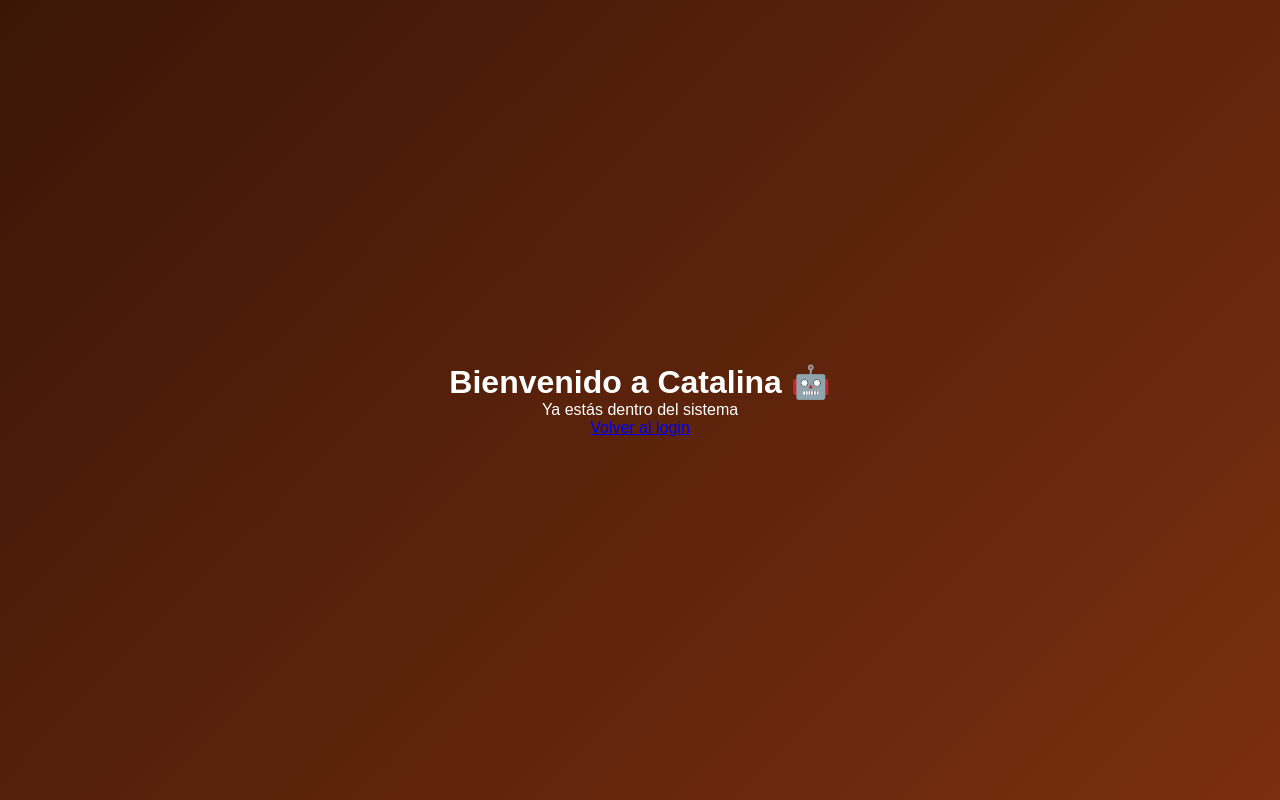
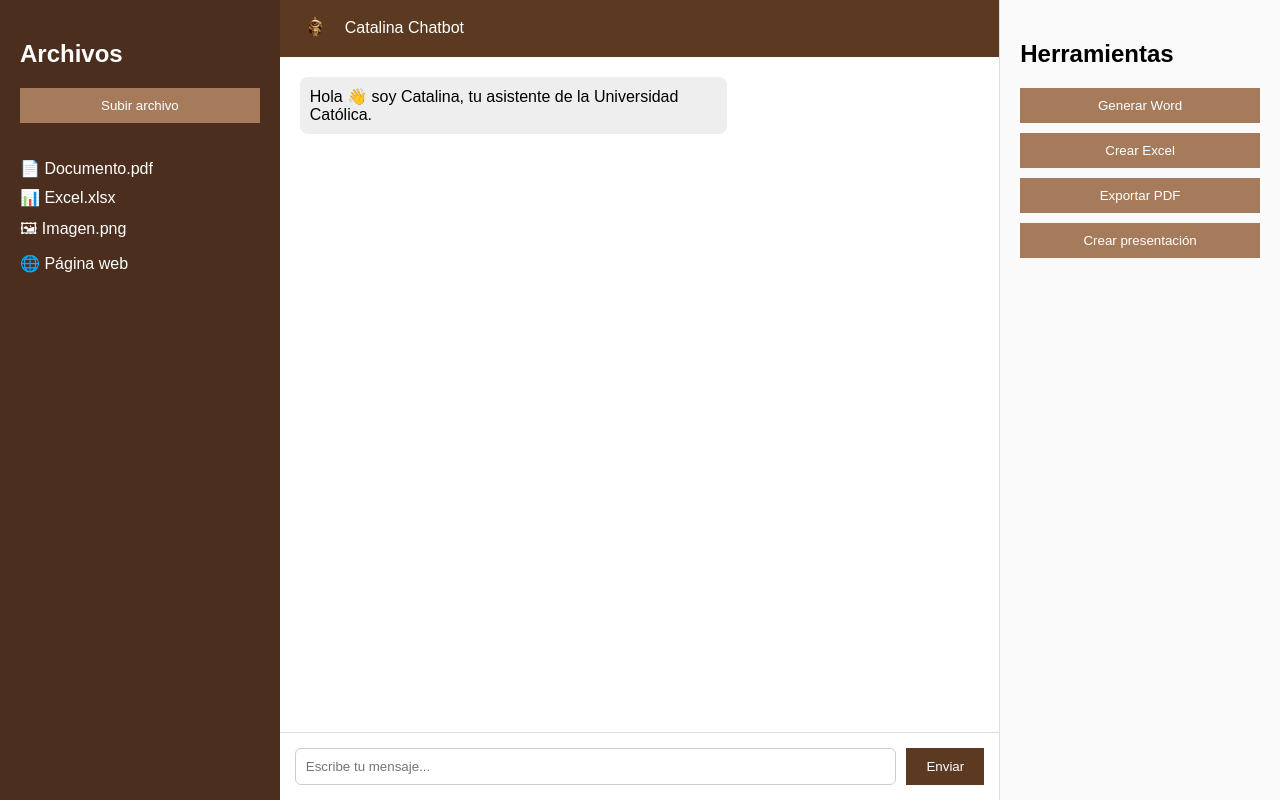
Before and after one commit to johanpard0/IngenieriaWeb-Proyecto, a FastAPI app: page /chat in a window 1280 px wide. Run offline with FastAPI, Linux system fonts and the light colour scheme.

Commit message:
Chat bot, prueba

```diff
--- /dev/null
+++ b/frontend/static/css/chat.css
@@ -0,0 +1,128 @@
+body{
+margin:0;
+font-family:Arial, Helvetica, sans-serif;
+background:#f4f4f4;
+}
+
+.layout{
+display:flex;
+height:100vh;
+}
+
+/* LEFT PANEL */
+
+.left-panel{
+width:20%;
+background:#4b2e1e;
+color:white;
+padding:20px;
+}
+
+.left-panel h2{
+margin-bottom:20px;
+}
+
+.upload{
+width:100%;
+padding:10px;
+background:#a67b5b;
+border:none;
+color:white;
+cursor:pointer;
+margin-bottom:20px;
+}
+
+.files{
+list-style:none;
+padding:0;
+}
+
+.files li{
+margin-bottom:10px;
+}
+
+/* CHAT */
+
+.chat-panel{
+width:60%;
+display:flex;
+flex-direction:column;
+background:white;
+}
+
+.chat-header{
+background:#5c3a21;
+color:white;
+padding:15px;
+display:flex;
+align-items:center;
+gap:10px;
+}
+
+.chat-header img{
+width:40px;
+}
+
+.chat-messages{
+flex:1;
+padding:20px;
+overflow-y:auto;
+}
+
+.user-message{
+background:#d7ccc8;
+padding:10px;
+margin-bottom:10px;
+border-radius:8px;
+align-self:flex-end;
+max-width:60%;
+}
+
+.bot-message{
+background:#eee;
+padding:10px;
+margin-bottom:10px;
+border-radius:8px;
+max-width:60%;
+}
+
+.chat-input{
+display:flex;
+padding:15px;
+border-top:1px solid #ddd;
+}
+
+.chat-input input{
+flex:1;
+padding:10px;
+border:1px solid #ccc;
+border-radius:6px;
+}
+
+.chat-input button{
+margin-left:10px;
+padding:10px 20px;
+background:#5c3a21;
+color:white;
+border:none;
+cursor:pointer;
+}
+
+/* RIGHT PANEL */
+
+.right-panel{
+width:20%;
+background:#fafafa;
+padding:20px;
+border-left:1px solid #ddd;
+}
+
+.right-panel button{
+width:100%;
+padding:10px;
+margin-bottom:10px;
+background:#a67b5b;
+border:none;
+color:white;
+cursor:pointer;
+}
--- a/frontend/templates/chat.html
+++ b/frontend/templates/chat.html
@@ -1,17 +1,125 @@
 <!DOCTYPE html>
 <html lang="es">
+
 <head>
-  <meta charset="UTF-8">
-  <title>Catalina Chat</title>
-  <link rel="stylesheet" href="/static/css/styles.css">
+
+<meta charset="UTF-8">
+<meta name="viewport" content="width=device-width, initial-scale=1.0">
+
+<title>Catalina Chat</title>
+
+<link rel="stylesheet" href="/static/css/chat.css">
+
 </head>
+
 <body>
-  <div style="display:flex;justify-content:center;align-items:center;height:100vh;color:white;">
-    <div style="text-align:center;">
-      <h1>Bienvenido a Catalina 🤖</h1>
-      <p>Ya estás dentro del sistema</p>
-      <a href="/">Volver al login</a>
-    </div>
-  </div>
+
+<div class="layout">
+
+<!-- ================= LEFT PANEL ================= -->
+
+<div class="left-panel">
+
+<h2>Archivos</h2>
+
+<button class="upload">Subir archivo</button>
+
+<ul class="files">
+<li>📄 Documento.pdf</li>
+<li>📊 Excel.xlsx</li>
+<li>🖼 Imagen.png</li>
+<li>🌐 Página web</li>
+</ul>
+
+</div>
+
+
+<!-- ================= CHAT ================= -->
+
+<div class="chat-panel">
+
+<div class="chat-header">
+
+<img src="/static/images/Logosimple.png">
+<span>Catalina Chatbot</span>
+
+</div>
+
+<div class="chat-messages" id="chatMessages">
+
+<div class="bot-message">
+Hola 👋 soy Catalina, tu asistente de la Universidad Católica.
+</div>
+
+</div>
+
+<div class="chat-input">
+
+<input
+type="text"
+id="messageInput"
+placeholder="Escribe tu mensaje..."
+>
+
+<button onclick="sendMessage()">
+Enviar
+</button>
+
+</div>
+
+</div>
+
+
+<!-- ================= TOOLS ================= -->
+
+<div class="right-panel">
+
+<h2>Herramientas</h2>
+
+<button>Generar Word</button>
+<button>Crear Excel</button>
+<button>Exportar PDF</button>
+<button>Crear presentación</button>
+
+</div>
+
+</div>
+
+<script>
+
+function sendMessage(){
+
+const input = document.getElementById("messageInput")
+const message = input.value
+
+if(message.trim() === "") return
+
+const chat = document.getElementById("chatMessages")
+
+const userMsg = document.createElement("div")
+userMsg.className="user-message"
+userMsg.textContent = message
+
+chat.appendChild(userMsg)
+
+input.value=""
+
+setTimeout(()=>{
+
+const botMsg = document.createElement("div")
+botMsg.className="bot-message"
+botMsg.textContent="Catalina está trabajando en tu solicitud..."
+
+chat.appendChild(botMsg)
+
+chat.scrollTop = chat.scrollHeight
+
+},800)
+
+}
+
+</script>
+
 </body>
+
 </html>
--- a/main.py
+++ b/main.py
@@ -42,3 +42,7 @@
 @app.post("/login")
 def login(user: UserLogin, db: Session = Depends(get_db)):
     return login_user(db, user.username, user.password)
+
+@app.get("/chat", response_class=HTMLResponse)
+def chat_page(request: Request):
+    return templates.TemplateResponse("chat.html", {"request": request})
```
